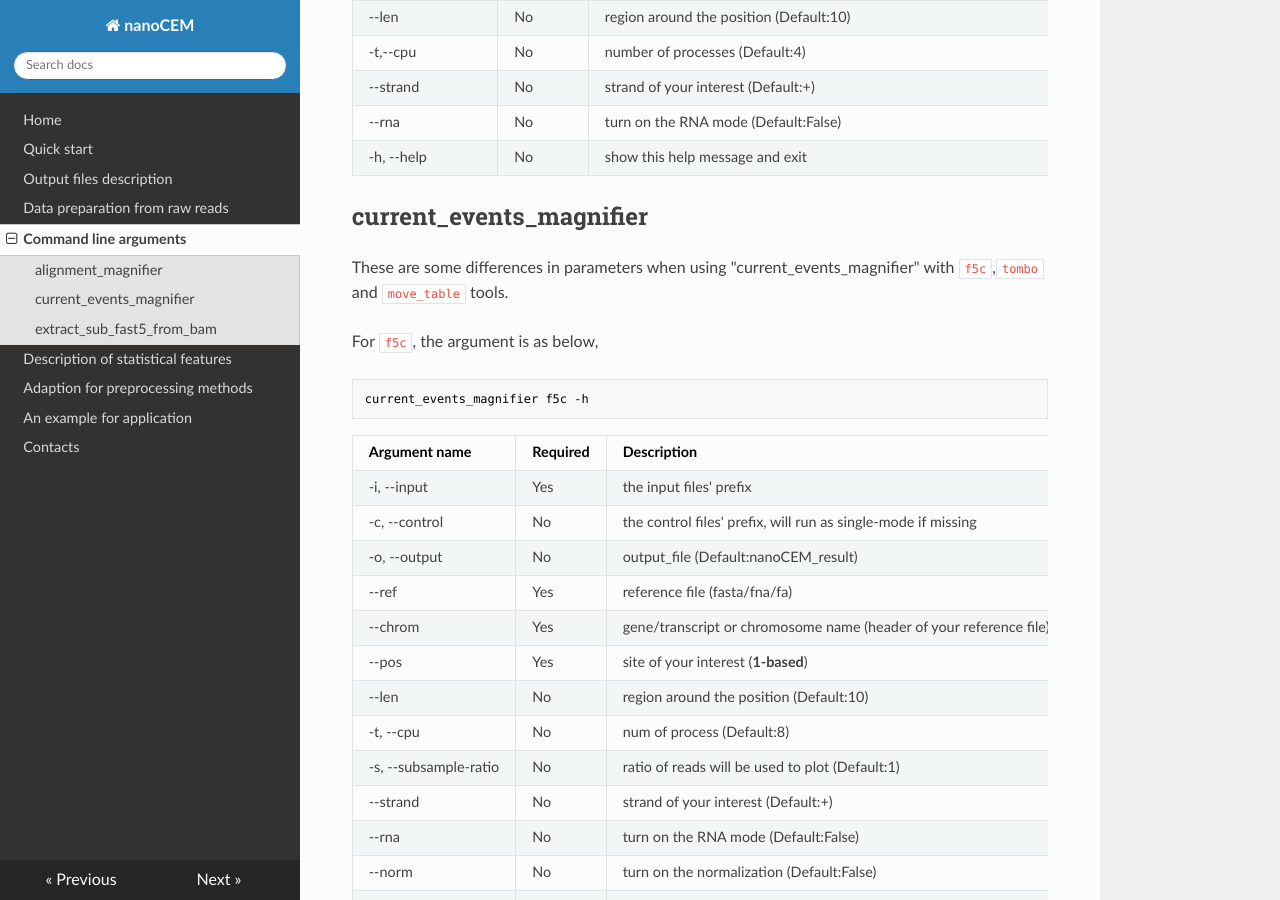
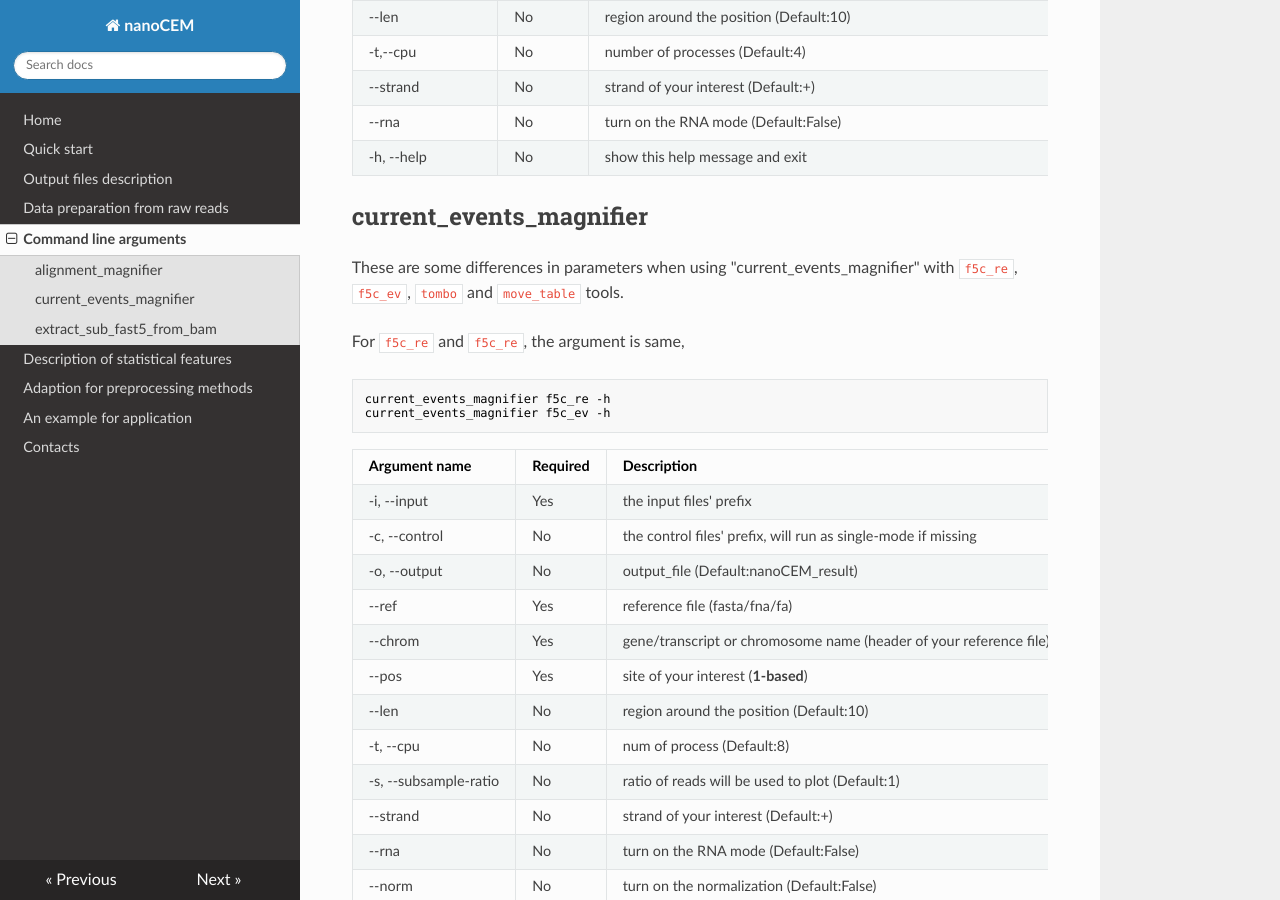
Before and after one commit to lrslab/nanoCEM, an MkDocs documentation site: the page built from docs/argument.md, in a window 1280 px wide and 900 px high, scrolled down 541 px. Built offline with MkDocs 1.6.1, drawn with Linux system fonts in a browser that asks for light colours; nearby versions of some CDN libraries.

Commit message:
update docs

```diff
--- a/docs/argument.md
+++ b/docs/argument.md
@@ -19,11 +19,12 @@ We provide 3  scripts to run the analysis and visualize nanopore data as the fol
 | -h, --help                      | No       | show this help message and exit          |
 
 ##current_events_magnifier
-These are some differences in parameters when using "current_events_magnifier" with `f5c`,`tombo` and `move_table` tools.
+These are some differences in parameters when using "current_events_magnifier" with `f5c_re`, `f5c_ev`, `tombo` and `move_table` tools.
 
-For `f5c`, the argument is as below,
+For `f5c_re` and `f5c_re`, the argument is same,
 
-    current_events_magnifier f5c -h
+    current_events_magnifier f5c_re -h
+    current_events_magnifier f5c_ev -h
 
 | Argument name      | Required | Description                                                     |
 |--------------------|----------|-----------------------------------------------------------------|
```
